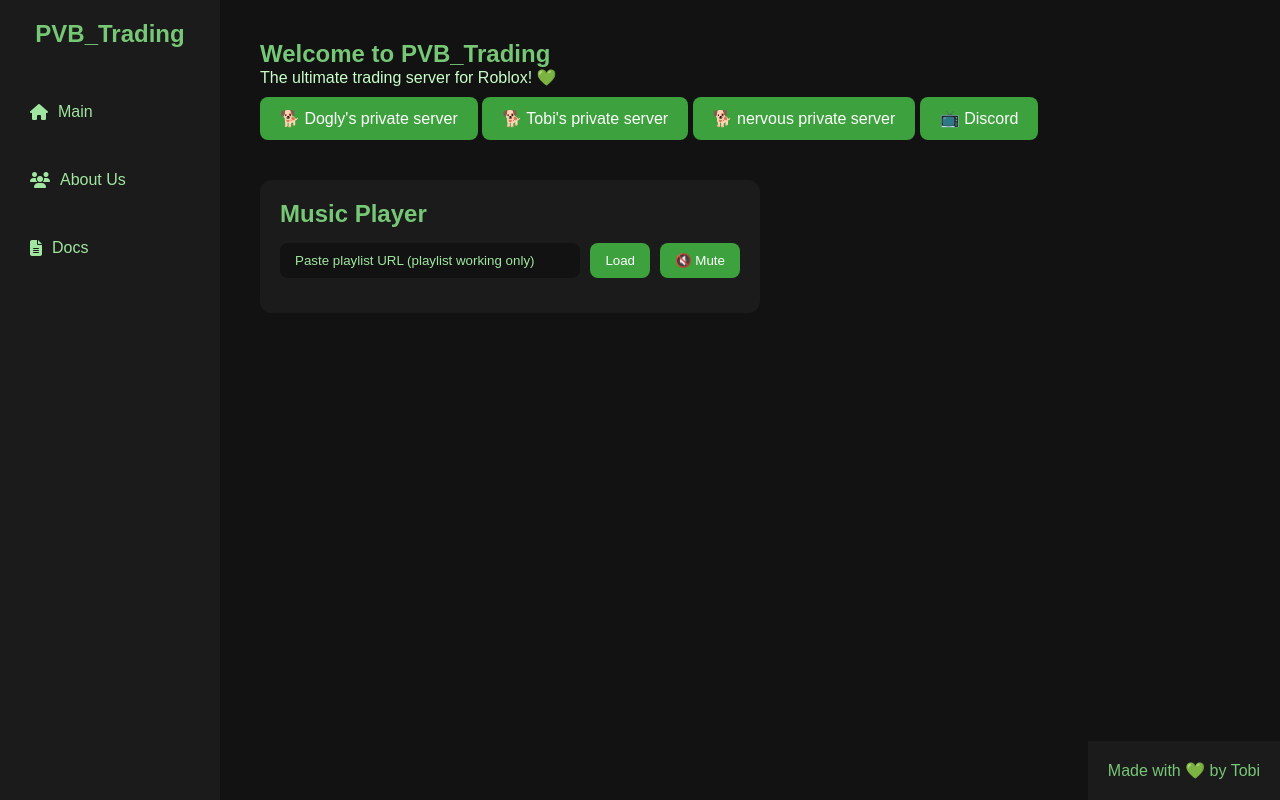
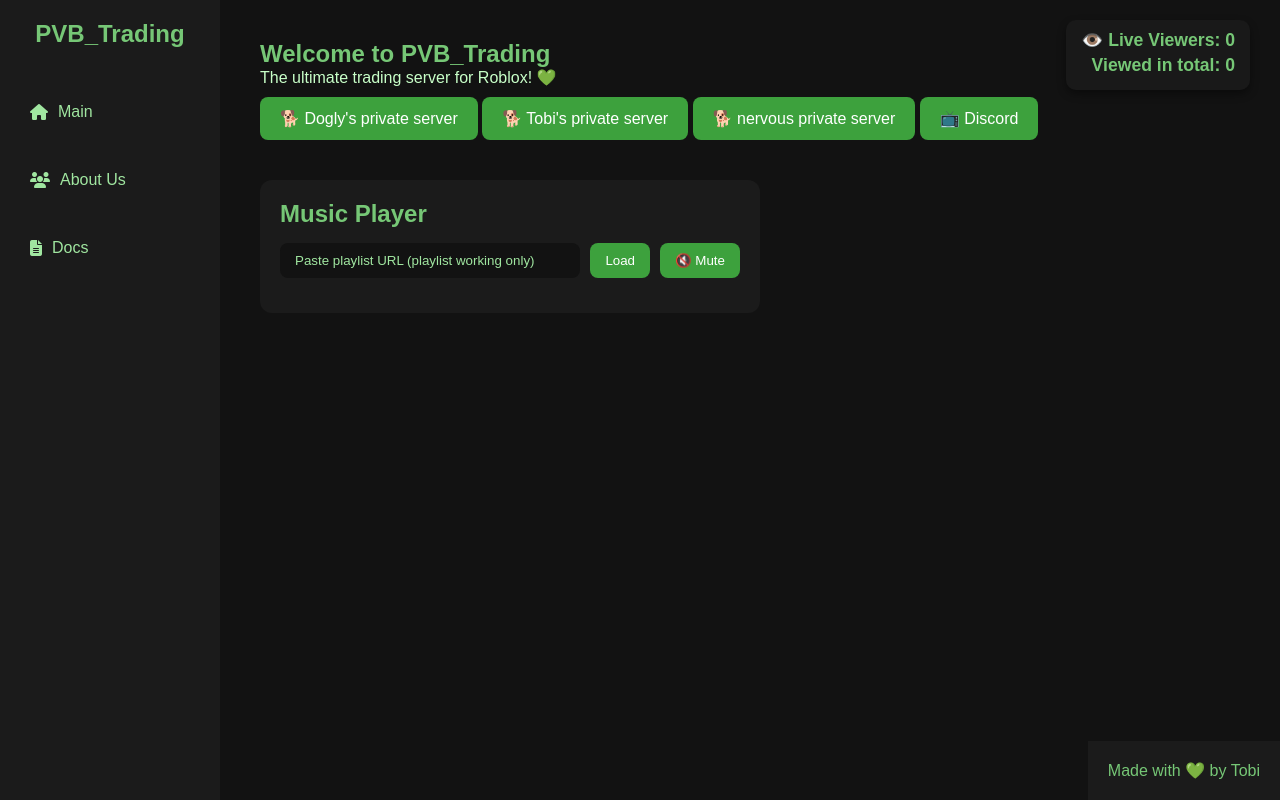
Before and after one commit to PVBTrading/PVBSITE, a plain HTML site: page index.html in a window 1280 px wide. Drawn offline with Linux system fonts and the light colour scheme.

Commit message:
Add files via upload

```diff
--- a/index.html
+++ b/index.html
@@ -90,6 +90,12 @@
     </section>
   </div>
 
+  <div class="view-stats">
+  <div id="liveViewers">👁️ Live Viewers: 0</div>
+  <div id="totalViews">Viewed in total: 0</div>
+</div>
+
+
   <footer>Made with 💚 by Tobi</footer>
 
   <script>
--- a/style.css
+++ b/style.css
@@ -131,3 +131,19 @@
     padding: 20px;
   }
 }
+.view-stats {
+  position: absolute;
+  top: 20px;
+  right: 30px;
+  text-align: right;
+  color: #76c776;
+  font-weight: bold;
+  font-size: 1.1rem;
+  background: rgba(27, 27, 27, 0.8);
+  padding: 10px 15px;
+  border-radius: 10px;
+  box-shadow: 0 4px 8px rgba(0,0,0,0.4);
+}
+.view-stats div {
+  margin-bottom: 4px;
+}
```
Also changed, not shown: script.js (+19 -0 lines).
